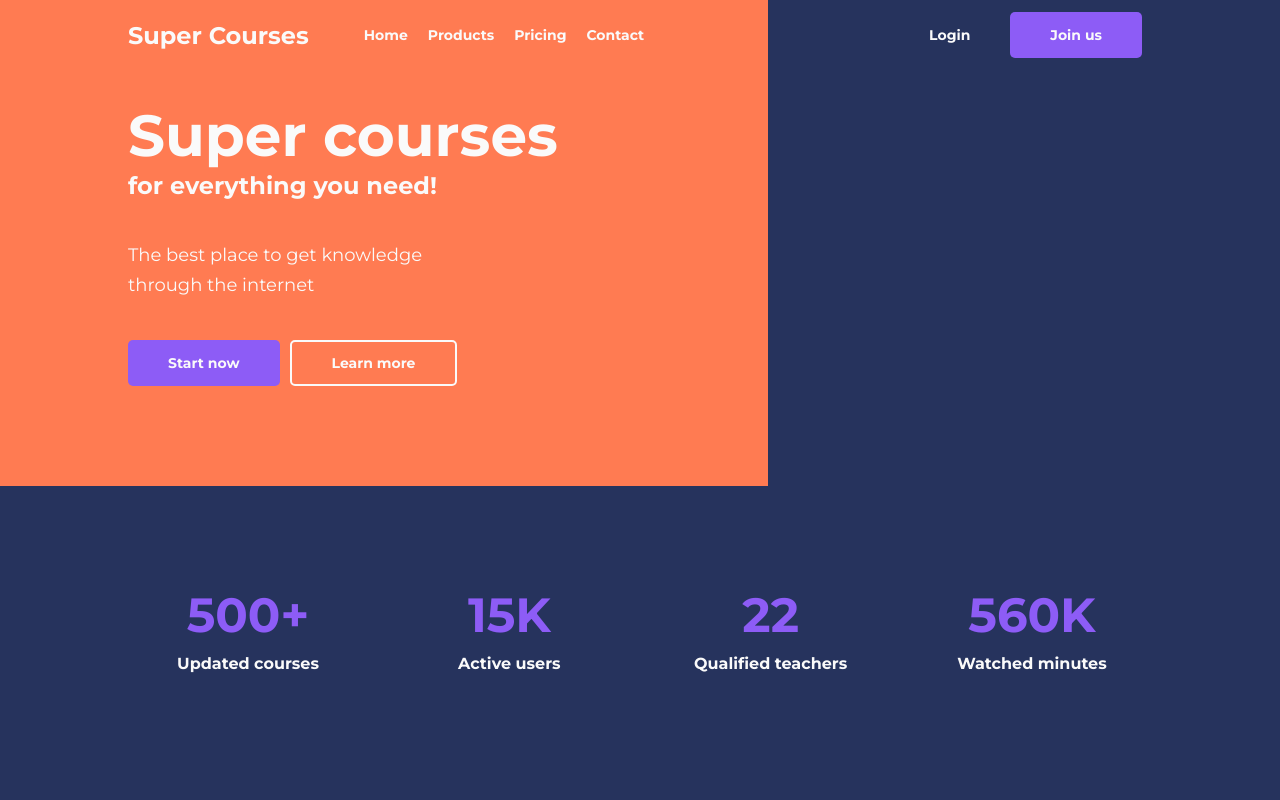
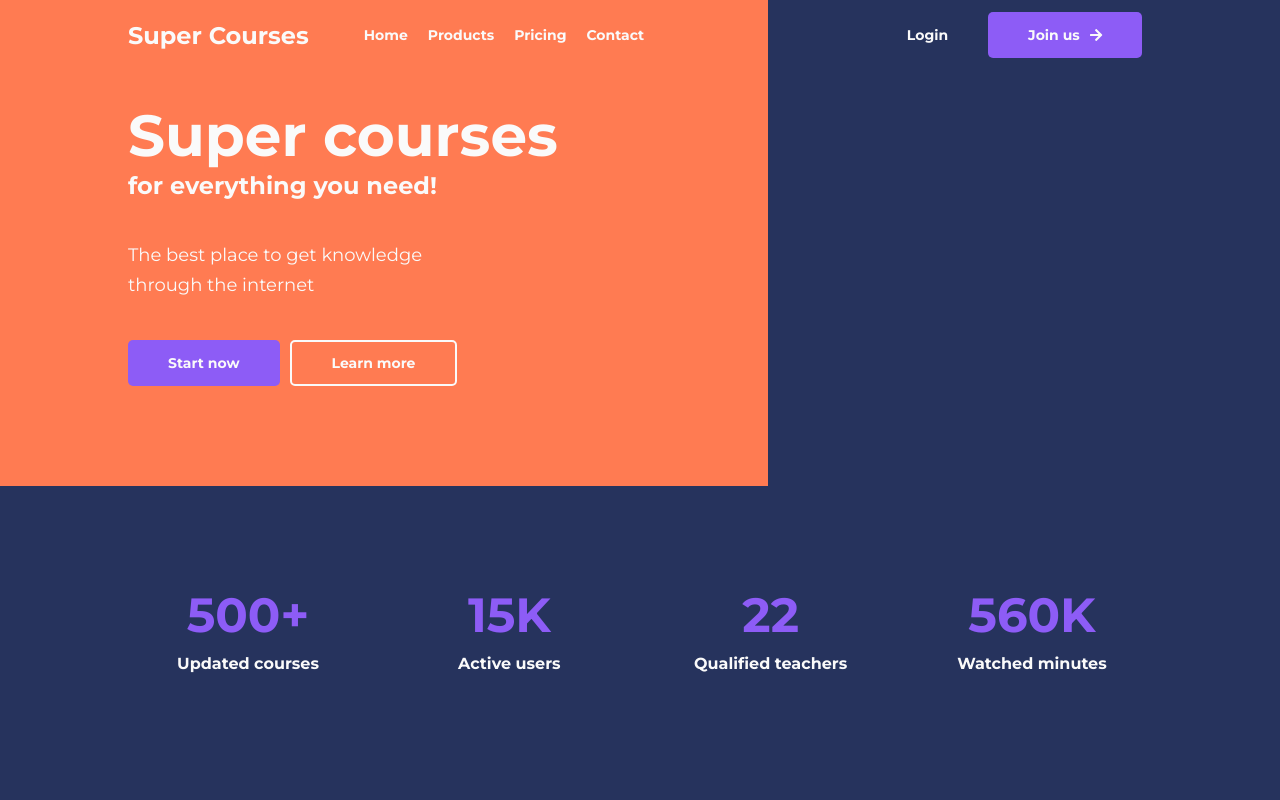
Before and after one commit to pedrohhcunha/supercourses, a Next.js app: page / in a window 1280 px wide. Shown: the top 800 px of the page. Built offline with nearby package versions, Linux system fonts and the light colour scheme.

Commit message:
Add icon in button

```diff
--- a/components/Header/component.jsx
+++ b/components/Header/component.jsx
@@ -1,6 +1,8 @@
 import styles from './styles.module.scss'
 
+import { FontAwesomeIcon } from '@fortawesome/react-fontawesome'
 import Link from 'next/link'
+import { faArrowRight } from '@fortawesome/free-solid-svg-icons'
 
 export default function Header (props){
     return(
@@ -18,7 +20,10 @@
                 <Link href="https://google.com/" target="_blank">
                     <a className={styles.link}>Login</a>
                 </Link>
-                <button className={styles.button}>Join us</button>
+                <button className={styles.button}>
+                    <span>Join us</span>
+                    <FontAwesomeIcon icon={faArrowRight} className={styles.icon} />
+                </button>
             </div>
         </header>
     )
--- a/components/Header/styles.module.scss
+++ b/components/Header/styles.module.scss
@@ -67,6 +67,10 @@
             height: 46px;
             margin-right: 10px;
             cursor: pointer;
+
+            .icon{
+                margin-left: 10px;
+            }
         }
     }
 }
```
